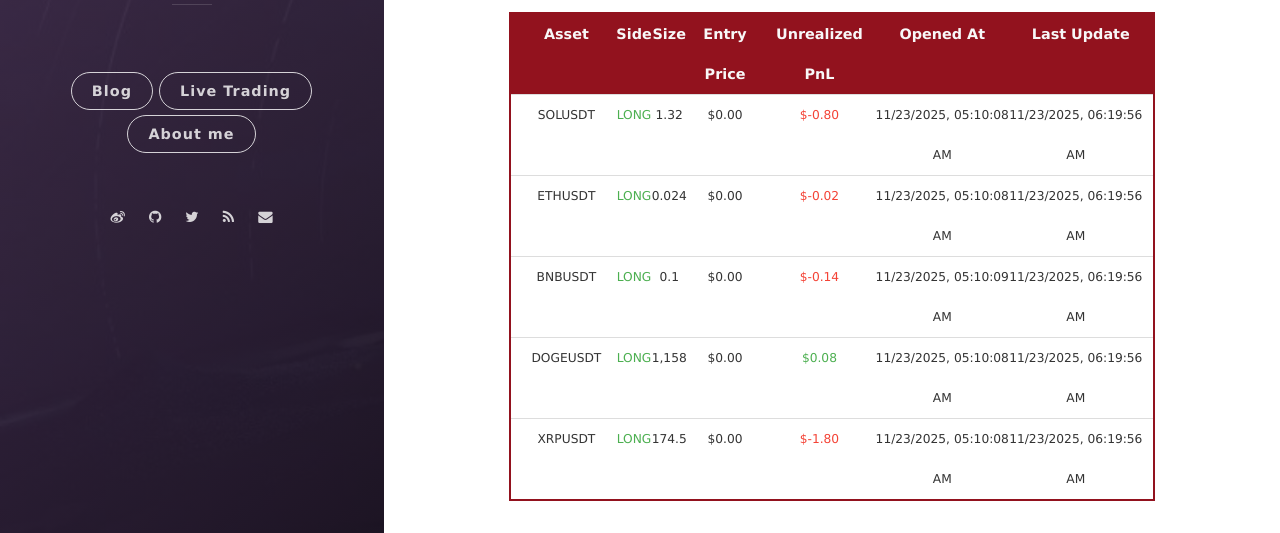
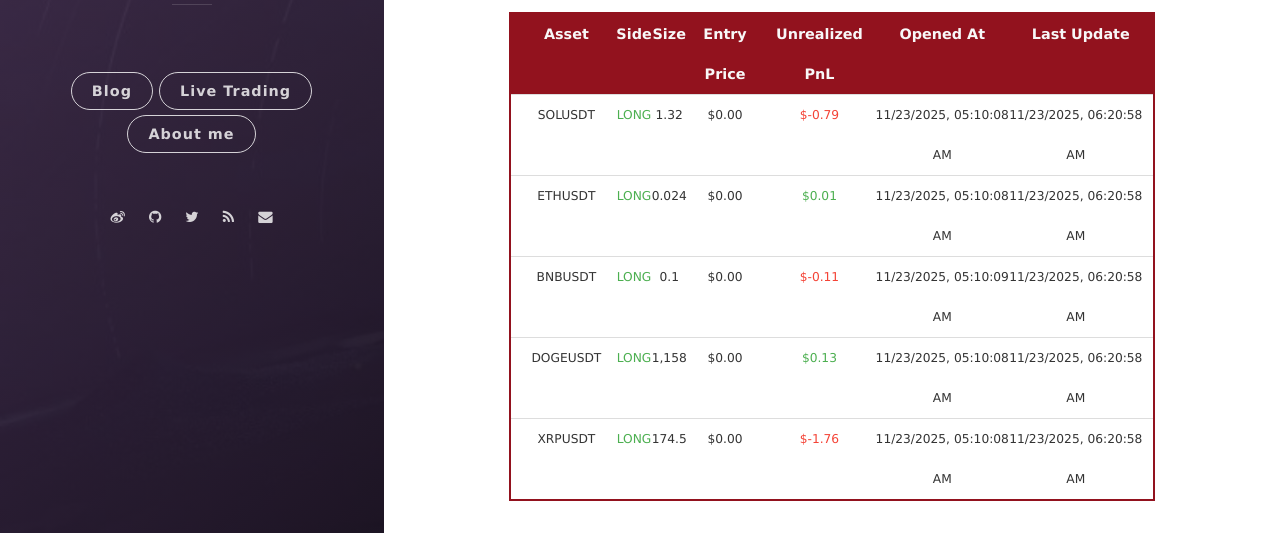
Before and after one commit to leeyegy/leeyegy.github.io, a Jekyll site: the page built from live-trading.html, in a window 1280 px wide and 1188 px high. Shown: the part 587-1120 px from the top of the window. Built offline with Jekyll 4.4.1, drawn with Linux system fonts in a browser that asks for light colours; nearby versions of some CDN libraries.

Commit message:
AccountMonitor: refresh positions 2025-11-23T14:20:58+08:00

```diff
--- a/assets/data/binance/positions.json
+++ b/assets/data/binance/positions.json
@@ -4,44 +4,44 @@
     "side": "LONG",
     "size": 1.32,
     "entryPrice": 0.0,
-    "unrealizedPnl": -0.80103183,
+    "unrealizedPnl": -0.792,
     "openedAt": "2025-11-23T13:10:08+08:00",
-    "reportedAt": "2025-11-23T14:19:56+08:00"
+    "reportedAt": "2025-11-23T14:20:58+08:00"
   },
   {
     "symbol": "ETHUSDT",
     "side": "LONG",
     "size": 0.024,
     "entryPrice": 0.0,
-    "unrealizedPnl": -0.02424,
+    "unrealizedPnl": 0.00636911,
     "openedAt": "2025-11-23T13:10:08+08:00",
-    "reportedAt": "2025-11-23T14:19:56+08:00"
+    "reportedAt": "2025-11-23T14:20:58+08:00"
   },
   {
     "symbol": "BNBUSDT",
     "side": "LONG",
     "size": 0.1,
     "entryPrice": 0.0,
-    "unrealizedPnl": -0.138,
+    "unrealizedPnl": -0.112,
     "openedAt": "2025-11-23T13:10:09+08:00",
-    "reportedAt": "2025-11-23T14:19:56+08:00"
+    "reportedAt": "2025-11-23T14:20:58+08:00"
   },
   {
     "symbol": "DOGEUSDT",
     "side": "LONG",
     "size": 1158.0,
     "entryPrice": 0.0,
-    "unrealizedPnl": 0.08106,
+    "unrealizedPnl": 0.13308894,
     "openedAt": "2025-11-23T13:10:08+08:00",
-    "reportedAt": "2025-11-23T14:19:56+08:00"
+    "reportedAt": "2025-11-23T14:20:58+08:00"
   },
   {
     "symbol": "XRPUSDT",
     "side": "LONG",
     "size": 174.5,
     "entryPrice": 0.0,
-    "unrealizedPnl": -1.79735,
+    "unrealizedPnl": -1.76362438,
     "openedAt": "2025-11-23T13:10:08+08:00",
-    "reportedAt": "2025-11-23T14:19:56+08:00"
+    "reportedAt": "2025-11-23T14:20:58+08:00"
   }
 ]
```
